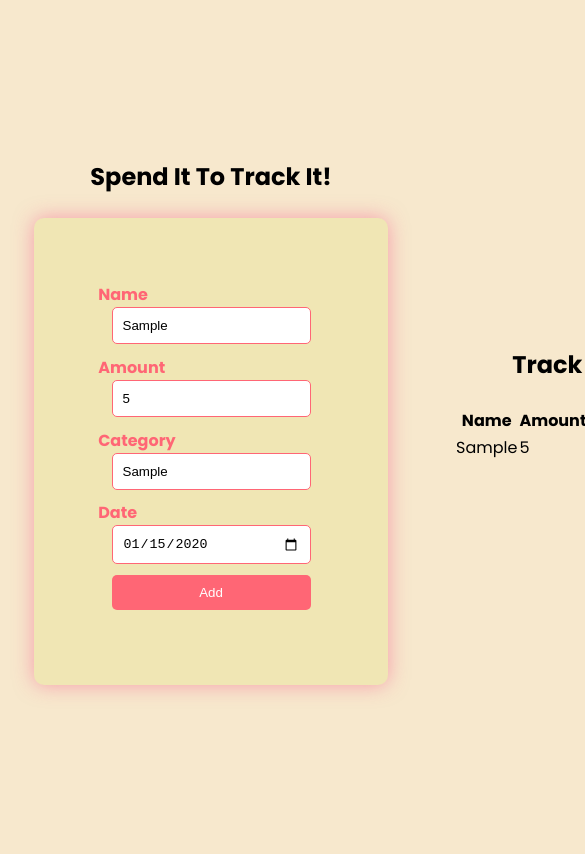
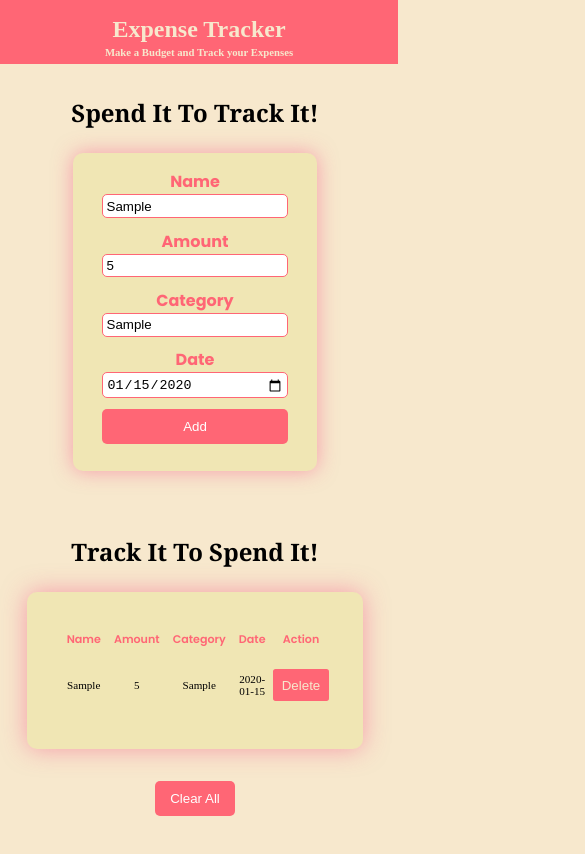
Before and after one commit to arshdeep-singh6/ExpenseTracker, a plain HTML site: page index.html in a window 390 px wide. Both pictures are taken after typing "Sample", "5", "Sample", "2020-01-15" into the empty fields and a click on the input "Add". Shown: the top 854 px of the page, 585 px wide, since content can reach past the window. Drawn offline with Linux system fonts and the light colour scheme; some packages are replaced by stand-ins of ours; a script that the page names is missing.

Commit message:
resonsive design

```diff
--- a/index.html
+++ b/index.html
@@ -8,6 +8,10 @@
     <link rel="stylesheet" href="style.css">
 </head>
 <body>
+    <section id="header">
+        <h1>Expense Tracker</h1>
+        <h6>Make a Budget and Track your Expenses</h6>
+    </section>
     <section id="track" class="center">
         <h2 class="trackHeading">Spend It To Track It!</h2>
         <form action="index.html" method="post" id="expenseForm" >
@@ -51,7 +55,6 @@
                 <td>1-02-2025</td>
                 <td><button class="delete">Delete</button></td>
             </tr>
-
         </table>
         <button id="deleteAll">Clear All</button>
 
@@ -59,7 +62,8 @@
 
     <script src="./script.js"></script>
 
-
+      <!-- Javascript from swal for custom alert -->
+    <script src="https://cdn.jsdelivr.net/npm/sweetalert2@11"></script>
 
 </body>
 </html>
--- a/script.js
+++ b/script.js
@@ -68,7 +68,14 @@ expenseForm.addEventListener("submit", function(event){
     else
     {
         console.log("All fields are mandatory");
-        alert("All Fields are mandatory");
+        Swal.fire({
+            icon: "warning",
+            title: "Oops...",
+            text: "All fields are mandatory!",
+            background: "#f0e6b4",
+            color: "#ff6675",
+            confirmButtonColor: "#ff4d4d",
+        });
     }
 })
 
@@ -150,7 +157,17 @@ function addExpense()
         row.appendChild(delBtn);
 
         tableBody.appendChild(row);
+
     });
+}
+
+function calculateTotal()
+{
+    const total = 0;
+    expenses.forEach(expense =>{
+        total += expense.expAmount;
+    })
+    return total;
 }
 
 
--- a/style.css
+++ b/style.css
@@ -7,20 +7,55 @@
 body {
     background-color: rgb(247, 232, 205);
     display: grid;
+    grid-template-areas: "header header"
+    "track display";
     grid-template-columns: 1fr 1fr;
+    grid-template-rows: 0.25fr 1fr;
+    padding-bottom: 1em;
+    overflow-x: hidden;
+
+}
+
+#track, #display{
+    max-width: 90%;
+}
+
+#header{
+    width:100%;
+}
+
+
+
+#header{
+    grid-area: header;
+    text-align: center;
+    margin: auto;
+    background-color: #ff6675;
+    width: 100%;
+    box-sizing: content-box;
+    padding: 2em;
+    color:rgb(247, 232, 205);
+    font-size: clamp(1rem, 2vw, 1.5rem);
+    letter-spacing: normal;
+}
+
+#header h6{
+    margin-top: 0.25em;
+    margin-bottom: 0.25em;
 }
 
 #track{
     font-family: "Poppins", serif;
     font-weight: 400;
     font-style: normal;
-    height: 100vh;
-    width: 50vh;
-    margin: auto;
+    margin: 2em 0 3em 0;
+    grid-area: track;
 }
 
 section h2{
     margin-bottom: 1em;
+    font-family:Cambria, Cochin, Georgia, Times, 'Times New Roman', serif;
+    text-align: center;
 }
 
 
@@ -42,6 +77,13 @@ color: white;
 border: none;
 padding: 10px 15px;
 border-radius: 5px;
+}
+
+#deleteAll:hover, #btn:hover
+{
+    cursor: pointer;
+    transform: scale(1.22);
+    transition: all 0.5s ease;
 }
 
 input, datalist{
@@ -69,9 +111,142 @@ input:focus, datalist:focus{
 /* & display section styling */
 
 #display{
-    font-family: "Poppins", serif;
+    /* font-family: "Poppins", serif; */
     font-weight: 400;
     font-style: normal;
-    height: 100vh;
-    width: 50vh;
+    margin: 1em 0 2em 0;
+    grid-area: display;
 }
+
+
+table{
+    box-shadow: 0 0 25px rgba(245, 82, 136, 0.5);
+    padding: 2em;
+    background-color: #f0e6b4;
+    /* border: 2px solid #ff6675; */
+    border-radius: 10px;
+
+}
+
+
+th
+{
+    font-family: "Poppins", serif;
+    font-weight: 600;
+    font-style: normal;
+    color: #ff6675;
+}
+
+td{
+    padding: 0.45em;
+}
+
+#deleteAll{
+    margin: 1em 1em 0 1em;
+}
+
+.delete{
+    color:rgb(247, 232, 205);
+    background-color: #ff6675;
+    font-weight: 500;
+    padding: 0.35em 1.5em 0.35em 1.5em;
+    margin: 0.35em 2em 0.35em 2em;
+    border: 2px solid #ff6675;
+    border-radius: 0.2em;
+}
+
+.delete:hover{
+    color: #ff6675;
+    border:2px solid #ff6675;
+    background-color: rgb(247, 232, 205);
+    border-radius: 0.5em;
+    cursor: pointer;
+    transition: all 0.2s ease-in-out;
+}
+
+td, th{
+    padding:0em 0.5em 0 0.5em;
+    text-align: center;
+}
+
+
+@media only screen and (max-width: 1024px){
+    body
+    {
+        display: flex;
+        flex-direction: column;
+        align-items: center;
+        justify-content: center;
+    }
+    input{
+        padding:0.5em;
+    }
+    #track{
+        height: max-content;
+    }
+    #display{
+        height: max-content;
+    }
+
+    #header{
+        padding: 1em 0.25em 0.25em 0.25em;
+        margin: auto;
+
+    }
+
+    table{
+        width: 90%;
+    }
+
+
+}
+
+@media only screen and (max-width: 450px){
+
+
+
+    body
+    {
+        grid-template-columns: 1fr;
+        grid-template-areas: "header"
+        "track"
+        "display";
+    }
+    #track, #display{
+        height: max-content;
+        max-width: 90%;
+        text-align: center;
+    }
+
+    form{
+        padding: 1em;
+        max-width: 90%;
+    }
+    input{
+        padding: 0.25em;
+    }
+
+    .delete{
+        display: block;
+        padding: 0.5em;
+        margin: 1em auto;
+    }
+
+    table{
+       max-width: 90%;
+       margin-bottom: 2em;
+    }
+    td, tr, th{
+        padding: 0.5em;
+        font-size: smaller;
+    }
+
+
+
+    #deleteAll{
+        /* width: 20vw; */
+        /* padding: 0.25em; */
+        margin: auto;
+    }
+
+}
```
